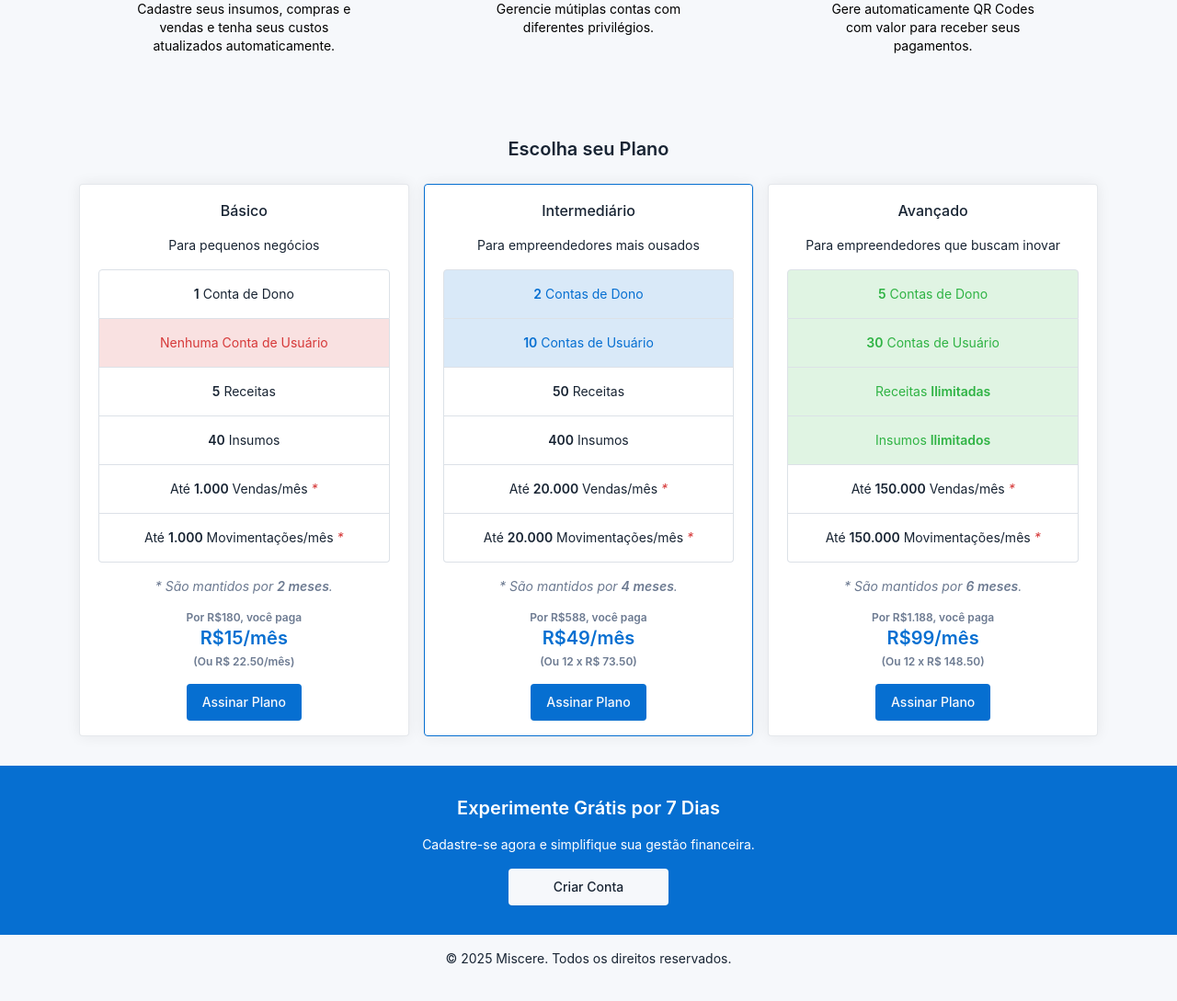
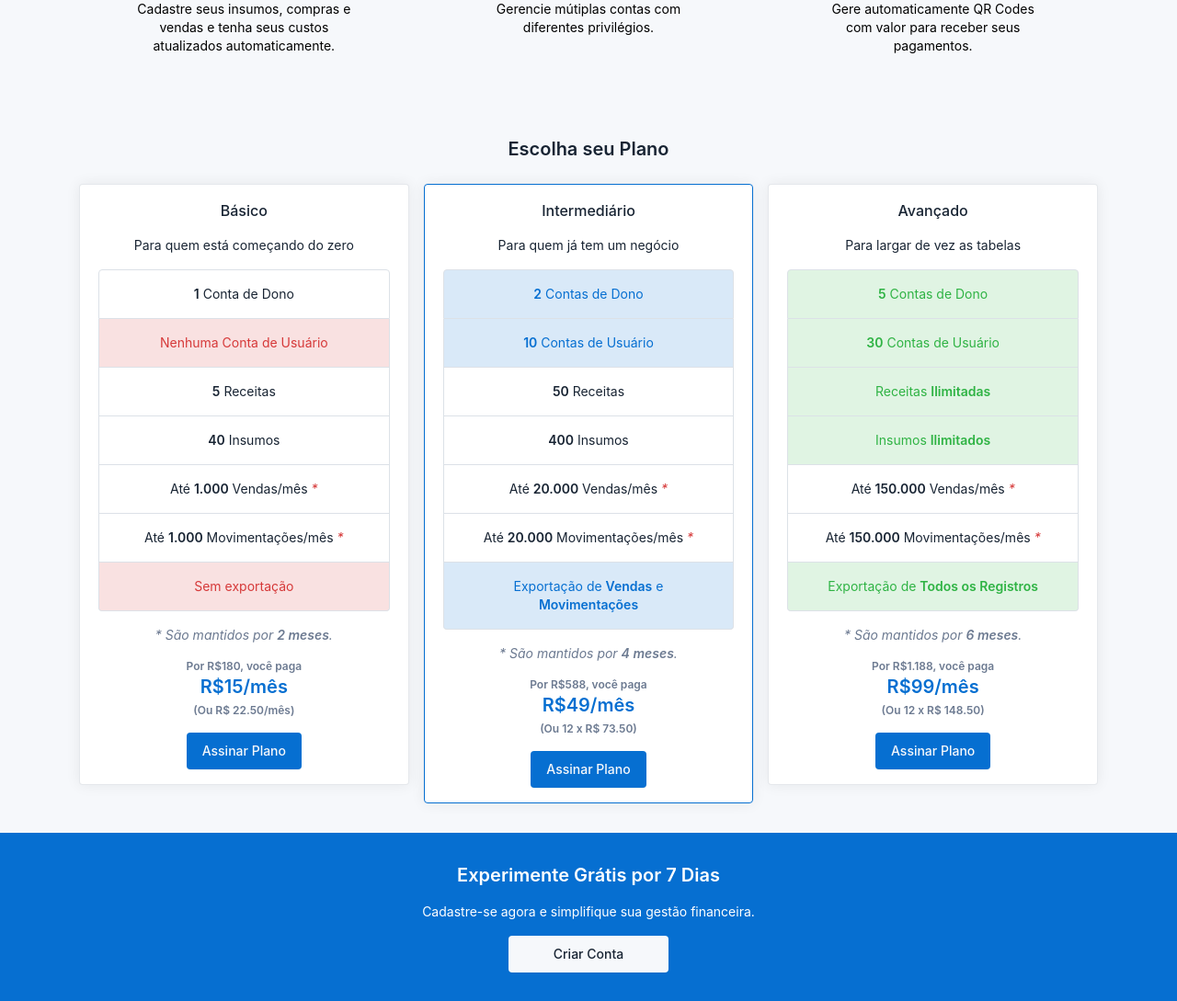
Before and after one commit to iagobalmeida/caderninho, a FastAPI app: page / in a window 1280 px wide. Shown: the part 966-2055 px from the top of the page at 92% size. Before the commit the page ends 2014 px from the top, so only its background shows below. Run offline with FastAPI, Linux system fonts and the light colour scheme; some libraries are stand-ins or nearby versions.

Commit message:
🩹 finalizando planos

```diff
--- a/src/templates/html/index.html
+++ b/src/templates/html/index.html
@@ -96,7 +96,7 @@
                     <div class="card border">
                         <div class="card-body">
                             <h5 class="card-title">Básico</h5>
-                            <p class="card-text">Para pequenos negócios</p>
+                            <p class="card-text">Para quem está começando do zero</p>
                             <ul class="list-group mb-3">
                                 <li class="list-group-item"><b>1</b> Conta de Dono</li>
                                 <li class="list-group-item bg-danger text-danger" style="--tblr-bg-opacity: .15;">Nenhuma Conta de Usuário</li>
@@ -110,6 +110,7 @@
                                     Até <b>1.000</b> Movimentações/mês
                                     <i class="text-danger">*</i>
                                 </li>
+                                <li class="list-group-item bg-danger text-danger" style="--tblr-bg-opacity: .15;">Sem exportação</li>
                             </ul>
                             <p class="card-text text-muted">
                                 <i>* São mantidos por <b>2 meses</b>.</i>
@@ -125,7 +126,7 @@
                     <div class="card border-primary">
                         <div class="card-body">
                             <h5 class="card-title">Intermediário</h5>
-                            <p class="card-text">Para empreendedores mais ousados</p>
+                            <p class="card-text">Para quem já tem um negócio</p>
                             <ul class="list-group mb-3">
                                 <li class="list-group-item bg-primary text-primary" style="--tblr-bg-opacity: .15;"><b>2</b> Contas de Dono</li>
                                 <li class="list-group-item bg-primary text-primary" style="--tblr-bg-opacity: .15;"><b>10</b> Contas de Usuário</li>
@@ -139,6 +140,7 @@
                                     Até <b>20.000</b> Movimentações/mês
                                     <i class="text-danger">*</i>
                                 </li>
+                                <li class="list-group-item bg-primary text-primary" style="--tblr-bg-opacity: .15;">Exportação de <b>Vendas</b> e <b>Movimentações</b></li>
                             </ul>
                             <p class="card-text text-muted">
                                 <i>* São mantidos por <b>4 meses</b>.</i>
@@ -154,7 +156,7 @@
                     <div class="card border">
                         <div class="card-body">
                             <h5 class="card-title">Avançado</h5>
-                            <p class="card-text">Para empreendedores que buscam inovar</p>
+                            <p class="card-text">Para largar de vez as tabelas</p>
                             <ul class="list-group mb-3">
                                 <li class="list-group-item bg-success text-success" style="--tblr-bg-opacity: .15;"><b>5</b> Contas de Dono</li>
                                 <li class="list-group-item bg-success text-success" style="--tblr-bg-opacity: .15;"><b>30</b> Contas de Usuário</li>
@@ -168,6 +170,7 @@
                                     Até <b>150.000</b> Movimentações/mês
                                     <i class="text-danger">*</i>
                                 </li>
+                                <li class="list-group-item bg-success text-success" style="--tblr-bg-opacity: .15;">Exportação de <b>Todos os Registros</b></li>
                             </ul>
                             <p class="card-text text-muted">
                                 <i>* São mantidos por <b>6 meses</b>.</i>
```
